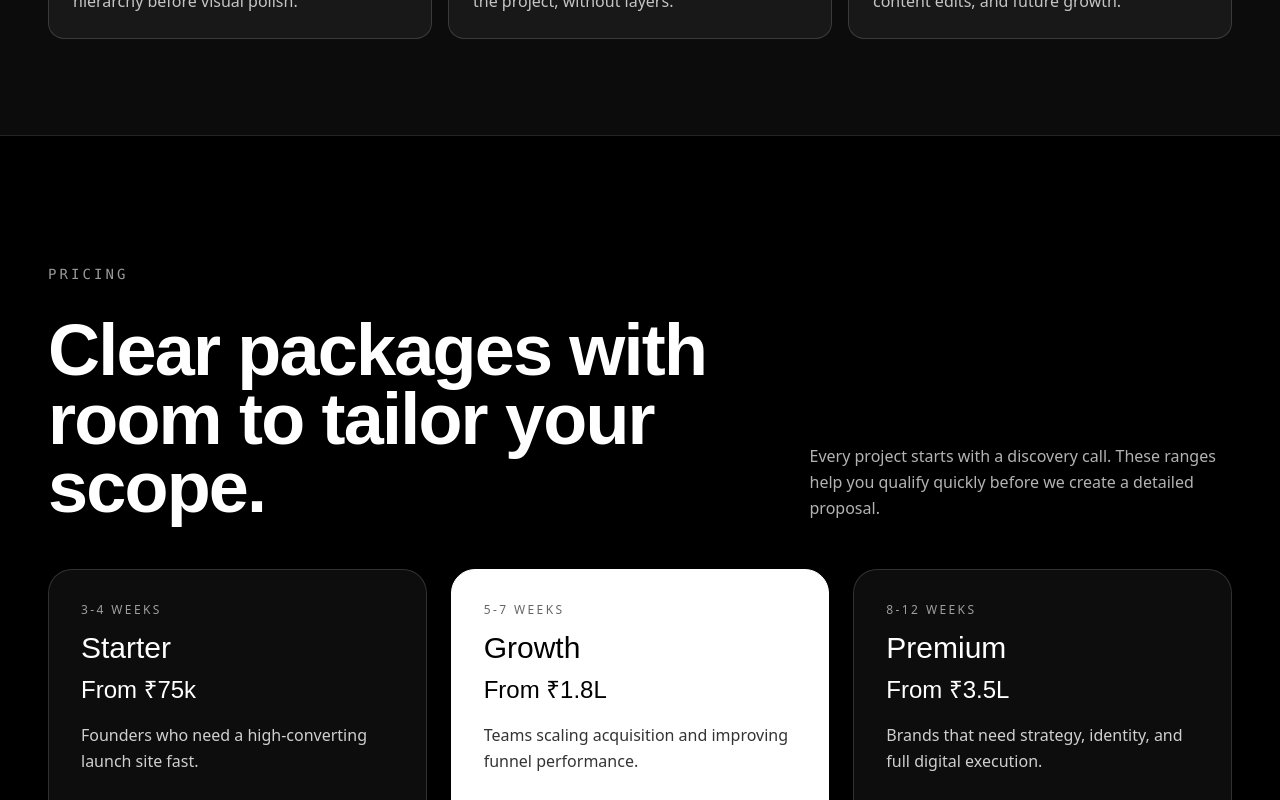
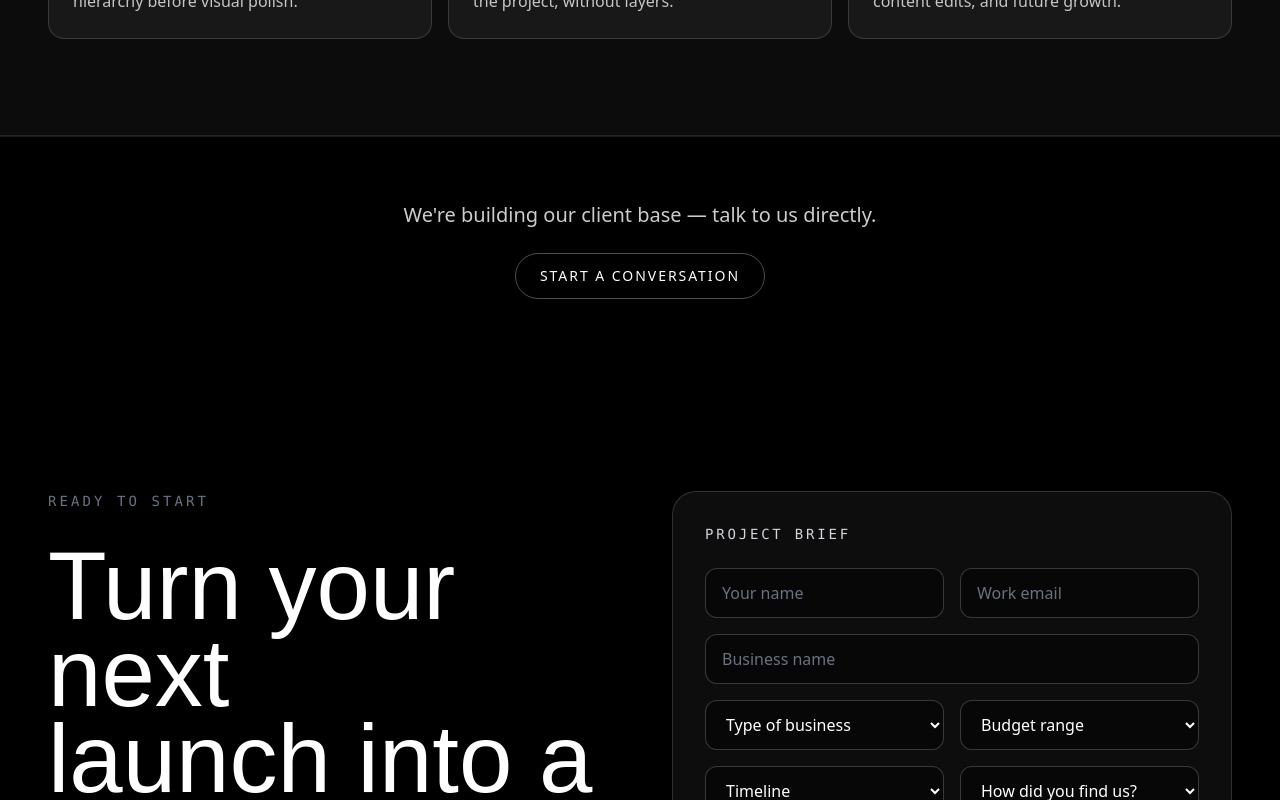
Before and after one commit to Yash-01907/modern-agency, a Next.js app: page / in a window 1280 px wide. Shown: the part 5680-6480 px from the top of the page. Built offline with nearby package versions, Linux system fonts and the light colour scheme; no server answers; a web font is replaced by a local one.

Commit message:
Commented the pricing section

```diff
--- a/app/page.tsx
+++ b/app/page.tsx
@@ -20,7 +20,7 @@ export default function Home() {
       <About />
       <Services />
       <FeaturedCaseStudy />
-      <Pricing />
+      {/* <Pricing /> */}
       <Testimonials />
       <Footer />
       <WhatsAppFloat />
```
